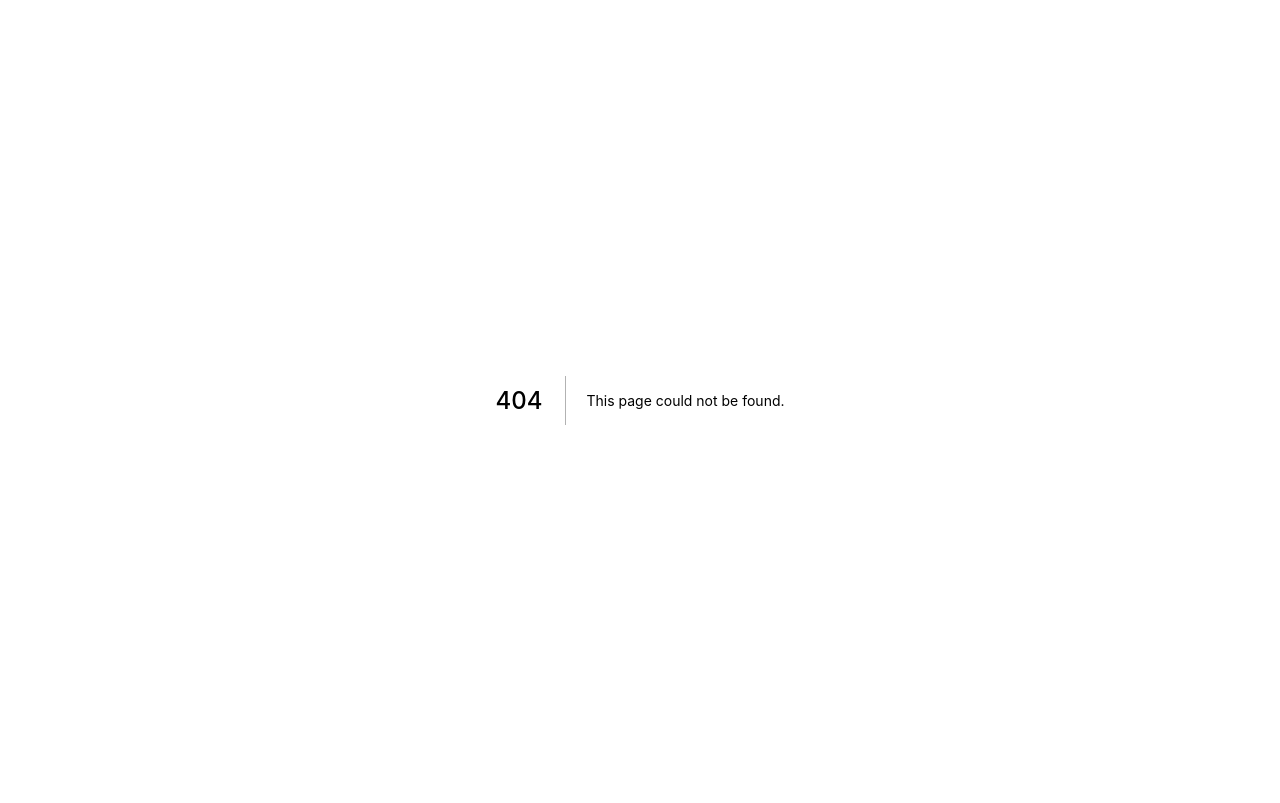
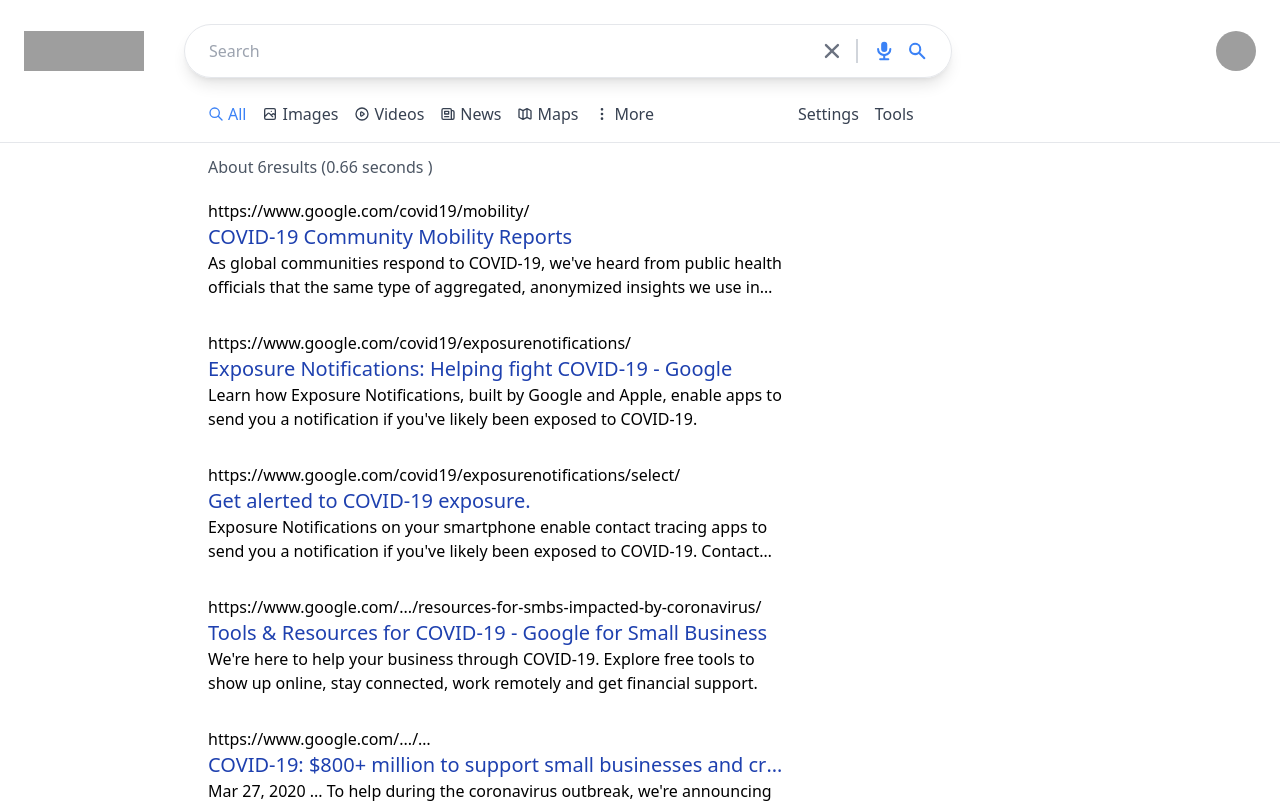
Before and after one commit to KeyurDiwan/Google-Clone, a Next.js app: page /search in a window 1280 px wide. Before the commit this address had no page. Shown: the top 803 px of the page. Built offline with nearby package versions, Linux system fonts and the light colour scheme; grey boxes are pictures that could not be loaded.

Commit message:
search function done..!

```diff
--- /dev/null
+++ b/components/SearchResults.js
@@ -0,0 +1,33 @@
+import PaginationButtons from "./PaginationButtons";
+import Signature from "./Signature";
+
+const SearchResults = ({results}) => {
+    return <div className="mx-auto w-full px-3 sm:pl-[5%] md:pl-[14%] lg:pl-52">
+        <p className='text-gray-600 text-md mb-5 mt-3'>
+            About {results.searchInformation?.formattedTotalResults}
+            results ({results.searchInformation?.formattedSearchTime} seconds )
+        </p>
+
+        {results.items?.map( ( result ) => (
+            <div key={result.link} className="max-w-xl mb-8">
+                <div className='group '>
+                    <a href={result.link}
+                        className='text-sml line-clamp-1'>
+                        {result.formattedUrl}
+                    </a>
+
+                    <a href={result.link}>
+                        <h2 className="truncate text-xl text-blue-800
+                        font-medium group-hover:underline">
+                            {result.title}</h2>
+                    </a>
+                </div>
+                <p className='line-clamp-2'>{ result.snippet}</p>
+            </div>
+        ) )}
+        <PaginationButtons />
+             <Signature />
+  </div>;
+};
+
+export default SearchResults;
--- /dev/null
+++ b/keys.js
@@ -0,0 +1,10 @@
+// API KEY -- https://developers.google.com/custom-search/v1/using_rest
+
+// CONTEXT KEY -- https://cse.google.com/cse/create/new
+
+
+
+
+export const API_KEY = process.env.API_KEY;
+
+export const API_SECRET = process.env.API_SECRET;
--- a/next.config.js
+++ b/next.config.js
@@ -4,4 +4,8 @@
   images: {
     domains: ['www.google.co.in']
   },
+  env: {
+    API_SECRET: 'eda89ce67f959a2cc',
+    API_KEY: 'AIzaSyAHi-PlaQFWh-p4BbqFR1rzrqJkNXsAkXU'
+  },
 };
--- /dev/null
+++ b/pages/search.js
@@ -0,0 +1,56 @@
+import Head from 'next/head';
+import { useRouter } from 'next/router';
+import Header from '../components/Header';
+import SearchResults from '../components/SearchResults';
+import { API_KEY, CONTEXT_KEY } from '../keys';
+import Responce from '../Responce';
+
+function Search( { results } ) {
+
+    // console.log( {API_KEY} );
+
+    // console.log( "result", results );
+    const router = useRouter();
+
+    return <div>
+        <Head>
+            <title>{router.query.term} - Google Search</title>
+            <link rel='icon' href='/favicon.icon'/>
+        </Head>
+        {/* Header */}
+        <Header  />
+
+        {/* Search Result */}
+        <SearchResults results = {results} />
+
+    </div>;
+
+
+}
+
+export default Search;
+
+export async function getServerSideProps( context ) {
+    // const { term } = ;
+    //
+    // AIzaSyAHi-PlaQFWh-p4BbqFR1rzrqJkNXsAkXU
+    //
+    const useDummyData = true;
+    const startIndex = context.query.start || '0';
+
+    const data =useDummyData ? Responce : await fetch(
+        `https://www.googleapis.com/customsearch/v1?key=AIzaSyC2D5urjSGRfzaCtuqJEUBJ1HPs6b7GaAU&cx=eda89ce67f959a2cc&q=${context.query.term}&start=${startIndex}`)
+        .then( ( response ) => response.json() )
+
+
+    //after server the rendered.... Pass the result back to the client
+
+    return {
+        props: {
+            results: data
+      },
+    };
+}
+
+
+// export async function getServerSideProps
```
